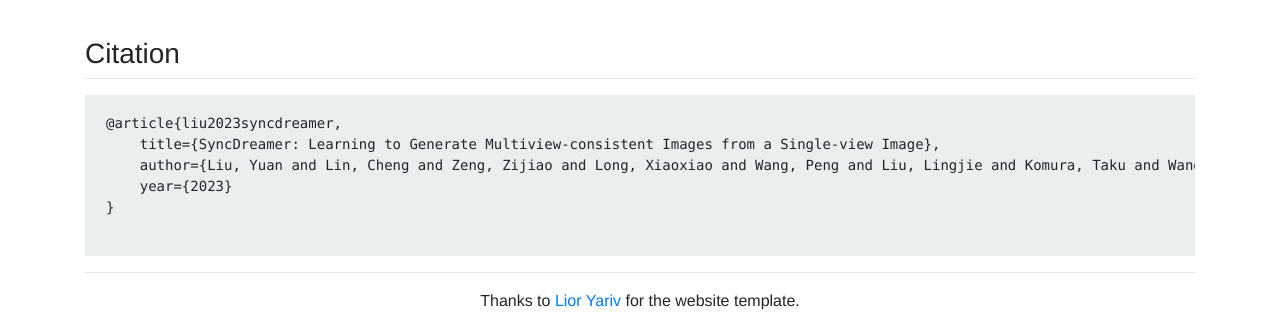
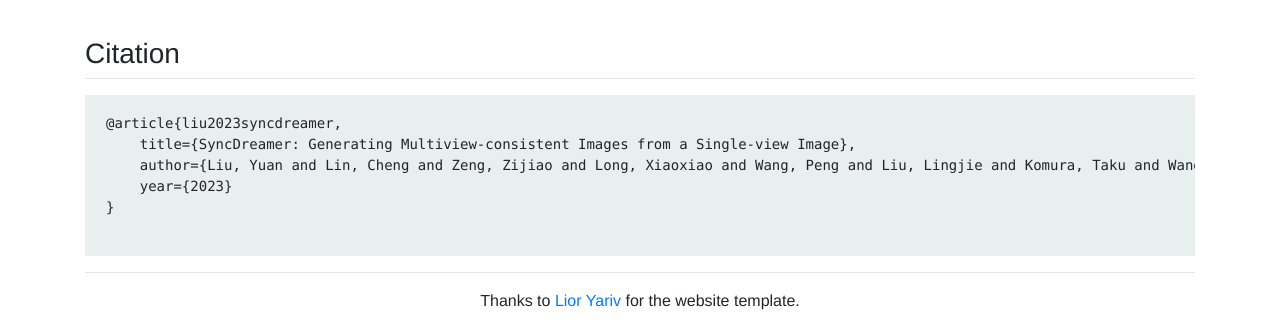
Before and after one commit to liuyuan-pal/SyncDreamer, a plain HTML site: page index.html in a window 1280 px wide. Shown: the part 4471-4794 px from the top of the page. Drawn offline with Linux system fonts and the light colour scheme.

Commit message:
update citation

```diff
--- a/index.html
+++ b/index.html
@@ -200,7 +200,7 @@
           <hr style="margin-top:0px">
               <pre style="background-color: #e9eeef;padding: 1.25em 1.5em">
 <code>@article{liu2023syncdreamer,
-    title={SyncDreamer: Learning to Generate Multiview-consistent Images from a Single-view Image},
+    title={SyncDreamer: Generating Multiview-consistent Images from a Single-view Image},
     author={Liu, Yuan and Lin, Cheng and Zeng, Zijiao and Long, Xiaoxiao and Wang, Peng and Liu, Lingjie and Komura, Taku and Wang, Wenping},
     year={2023}
 }</code>
```
Also changed, not shown: 1 other file.
